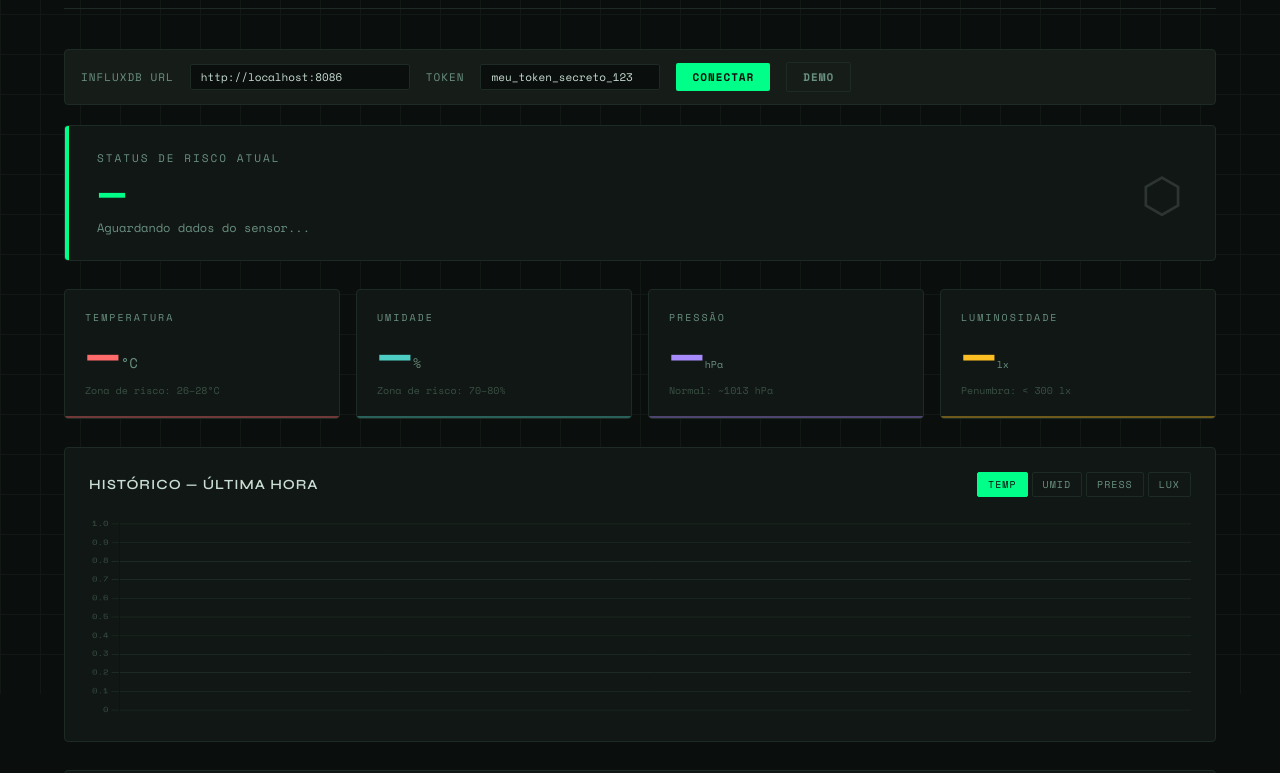
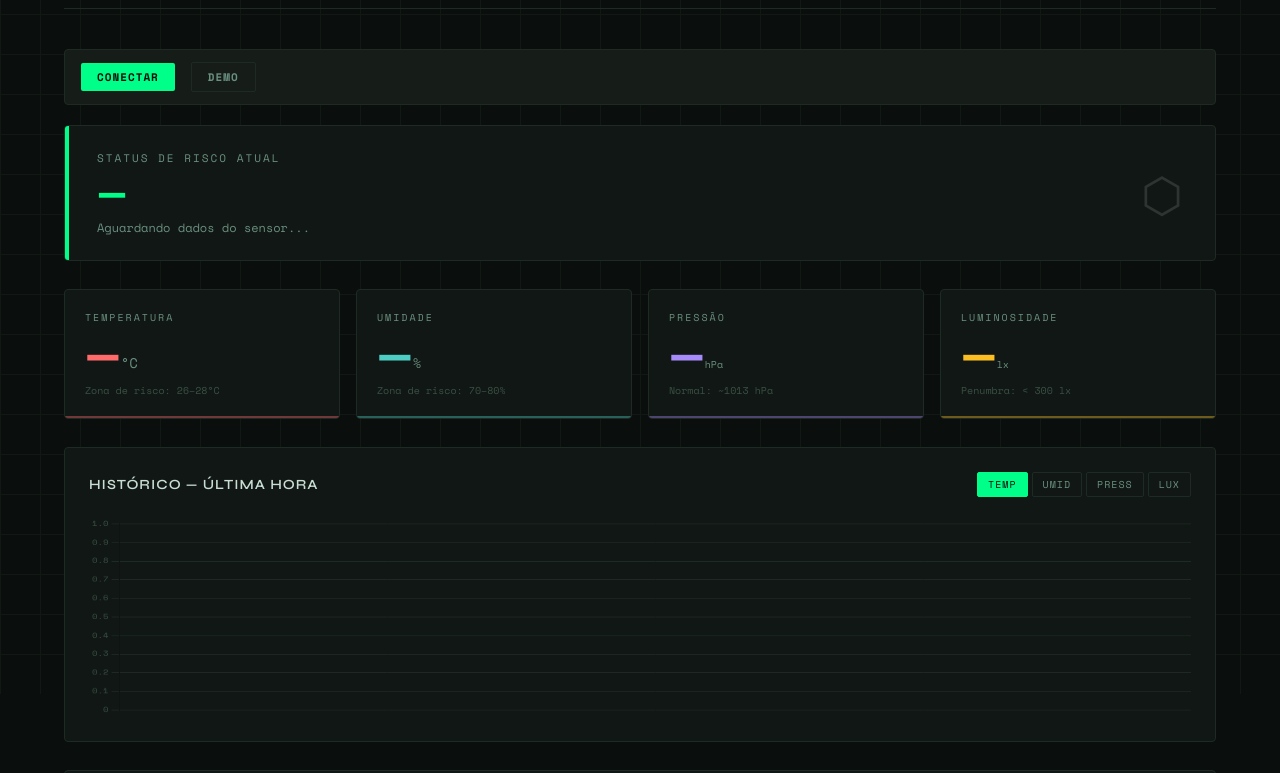
Before and after one commit to Clay1442/dispositivo-microclima-epidemiologico, a plain HTML site: page dashboard/index.html in a window 1280 px wide. Shown: the part 106-879 px from the top of the page. Drawn offline with nearby package versions, Linux system fonts and the light colour scheme; no server answers.

Commit message:
refactor(dashboard): remove campos de configuração expostos da interface
Elimina inputs de URL e token que exibiam credenciais do InfluxDB na tela.
Remove estilos CSS associados que ficaram órfãos após a remoção dos campos.

```diff
--- a/dashboard/css/style.css
+++ b/dashboard/css/style.css
@@ -384,24 +384,6 @@ canvas#chart {
     font-size: 11px;
 }
 
-.config-bar label { color: var(--text2); letter-spacing: 1px; }
-
-.config-bar input {
-    background: var(--bg);
-    border: 1px solid var(--border);
-    color: var(--text);
-    font-family: var(--font-mono);
-    font-size: 11px;
-    padding: 4px 10px;
-    border-radius: 2px;
-    width: 220px;
-}
-
-.config-bar input:focus {
-    outline: none;
-    border-color: var(--accent);
-}
-
 .btn {
     background: var(--accent);
     border: none;
--- a/dashboard/index.html
+++ b/dashboard/index.html
@@ -24,12 +24,8 @@
     </div>
   </header>
 
-  <!-- Configuração da API -->
+  <!-- Ações -->
   <div class="config-bar">
-    <label>INFLUXDB URL</label>
-    <input type="text" id="influx-url" value="http://localhost:8086" />
-    <label>TOKEN</label>
-    <input type="text" id="influx-token" value="meu_token_secreto_123" style="width:180px"/>
     <button class="btn" onclick="conectar()">CONECTAR</button>
     <button class="btn secondary" onclick="usarDadosMock()">DEMO</button>
   </div>
@@ -98,6 +94,7 @@
 
 </div>
 <script src="https://cdn.jsdelivr.net/npm/chart.js"></script>
+<script src="js/config.js"></script>
 <script src="js/main.js"></script>
 </body>
 </html>
```
